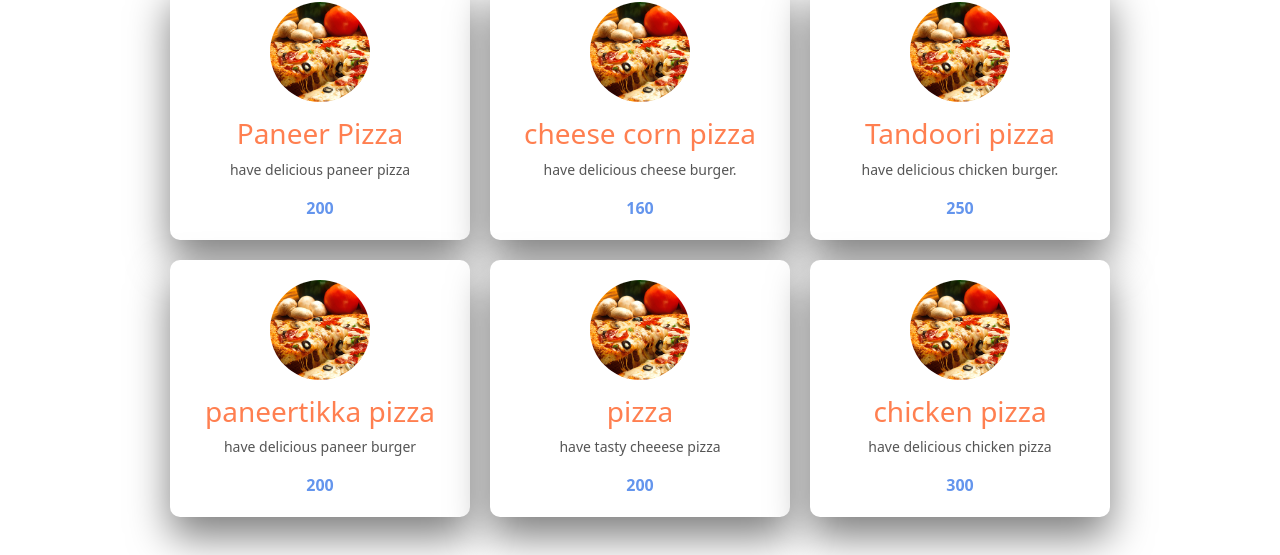
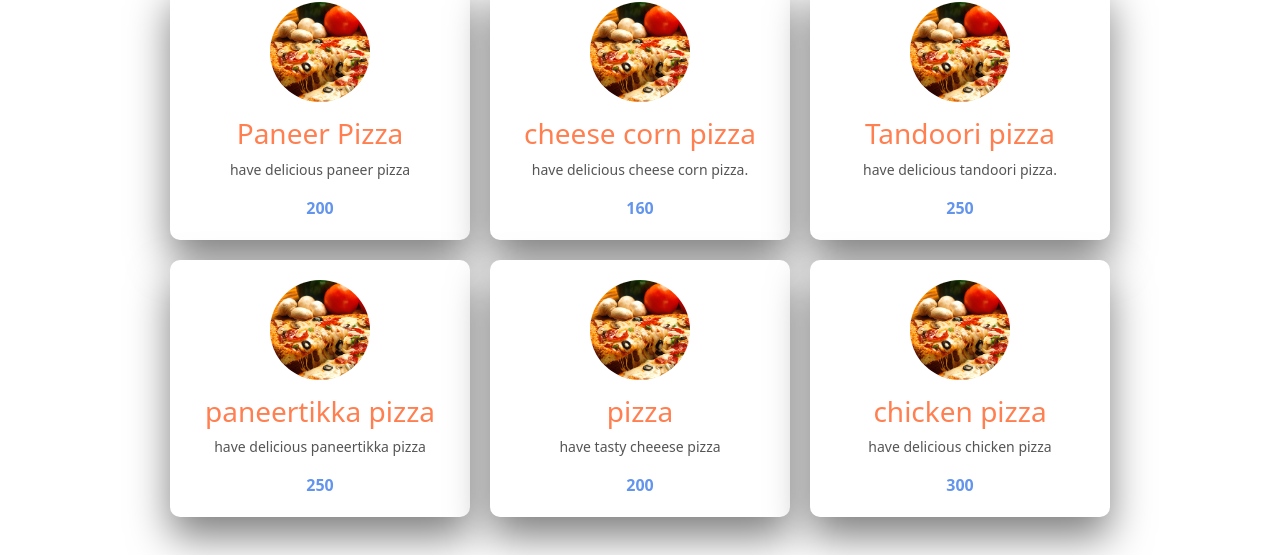
Before and after one commit to kpragati095-prog/Pizza-Website, a PHP site: page / in a window 1280 px wide. Shown: the part 1034-1589 px from the top of the page. Run offline with PHP 8.4, Linux system fonts and the light colour scheme; some libraries are stand-ins or nearby versions.

Commit message:
Update index.php

```diff
--- a/index.php
+++ b/index.php
@@ -134,14 +134,14 @@ if(isset($_POST['submit'])){
             <div class="menu-item">
                 <img src="pizza.jpg" alt="">
                 <h3>cheese corn pizza</h3>
-                <p>have delicious cheese burger.</p>
+                <p>have delicious cheese corn pizza.</p>
                 <div class="price">160</div>
 
             </div>
             <div class="menu-item">
                 <img src="pizza.jpg" alt=" " ;>
                 <h3>Tandoori pizza</h3>
-                <p>have delicious chicken burger.</p>
+                <p>have delicious tandoori pizza.</p>
                 <div class="price">250</div>
 
             </div>
@@ -149,8 +149,8 @@ if(isset($_POST['submit'])){
             <div class="menu-item">
                 <img src="pizza.jpg" alt=" " ;>
                 <h3>paneertikka pizza</h3>
-                <p>have delicious paneer burger</p>
-                <div class="price">200</div>
+                <p>have delicious paneertikka pizza</p>
+                <div class="price">250</div>
 
             </div>
 
```
